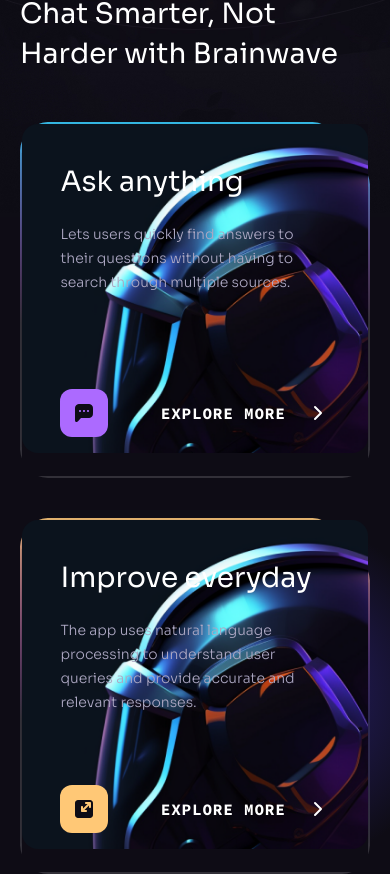
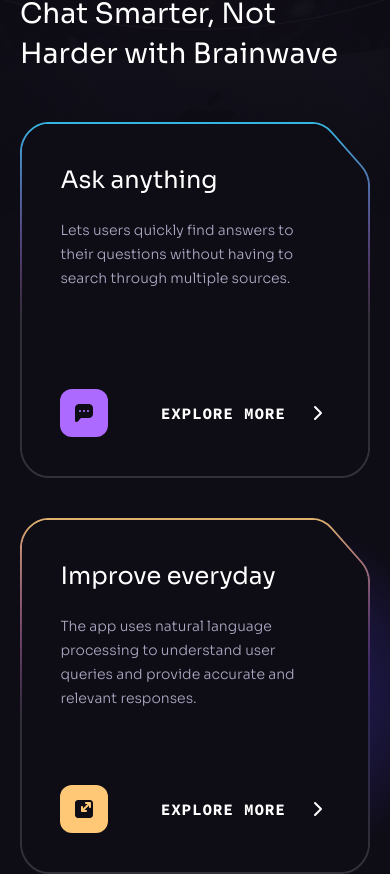
Before and after one commit to TheMalikBasit/Brainwave-Web, a React (Vite) app: page / in a window 390 px wide. Shown: the part 1160-2034 px from the top of the page. Built offline with nearby package versions, Linux system fonts and the light colour scheme.

Commit message:
Benefits section completed

```diff
--- a/src/components/Benefits.jsx
+++ b/src/components/Benefits.jsx
@@ -3,6 +3,8 @@
 import Section from "./Section";
 import Arrow from "../assets/svg/Arrow";
 import { GradientLight } from "./design/Benefits";
+import ClipPath from "../assets/svg/ClipPath";
+
 const Benefits = () => {
   return (
     <Section id="features">
@@ -19,7 +21,7 @@
               key={item.id}
             >
               <div className="relative z-2 flex flex-col min-h-[22rem] p-[2.4rem] pointer-events-none">
-                <h5 className="h2 mb-5">{item.title}</h5>
+                <h5 className="h5 mb-5">{item.title}</h5>
                 <p className="body-2 text-n-3">{item.text}</p>
                 <div className="flex items-center mt-auto">
                   <img
@@ -39,16 +41,19 @@
                 className="absolute bg-n-8 inset-0.5"
                 style={{ clipPath: "url(#benefits)" }}
               >
-                <div className="">
+                <div className="absolute inset-0 opacity-0 transition-opacity hover:opacity-10">
                   {item.imageUrl && (
                     <img
-                      className="rounded-2xl top-1 bg-no-repeat bg-[length:100%_100%] md:max-w-[24rem]"
+                      className="w-full h-full object-cover"
+                      width={380}
+                      height={362}
                       src={item.imageUrl}
                       alt={item.title}
                     />
                   )}
                 </div>
               </div>
+              <ClipPath />
             </div>
           ))}
         </div>
```
